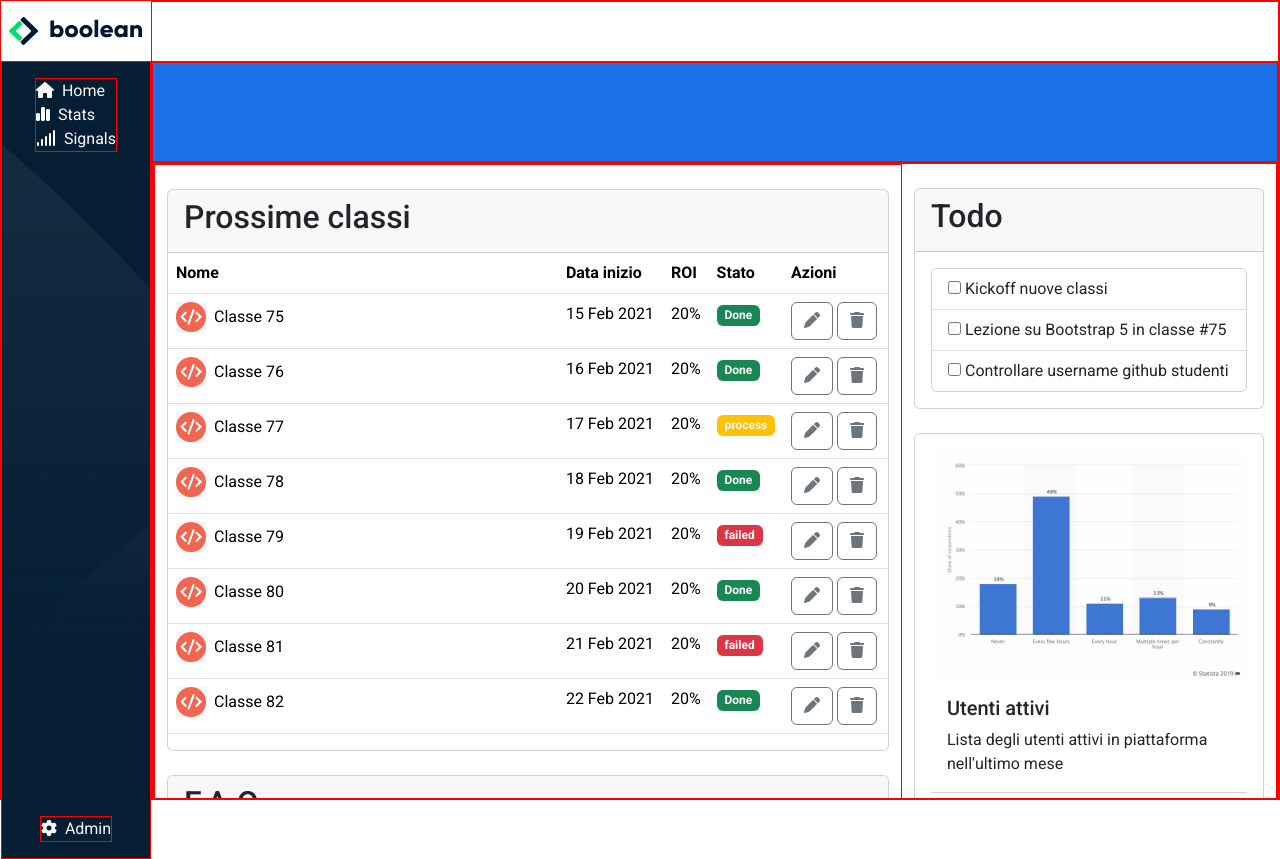
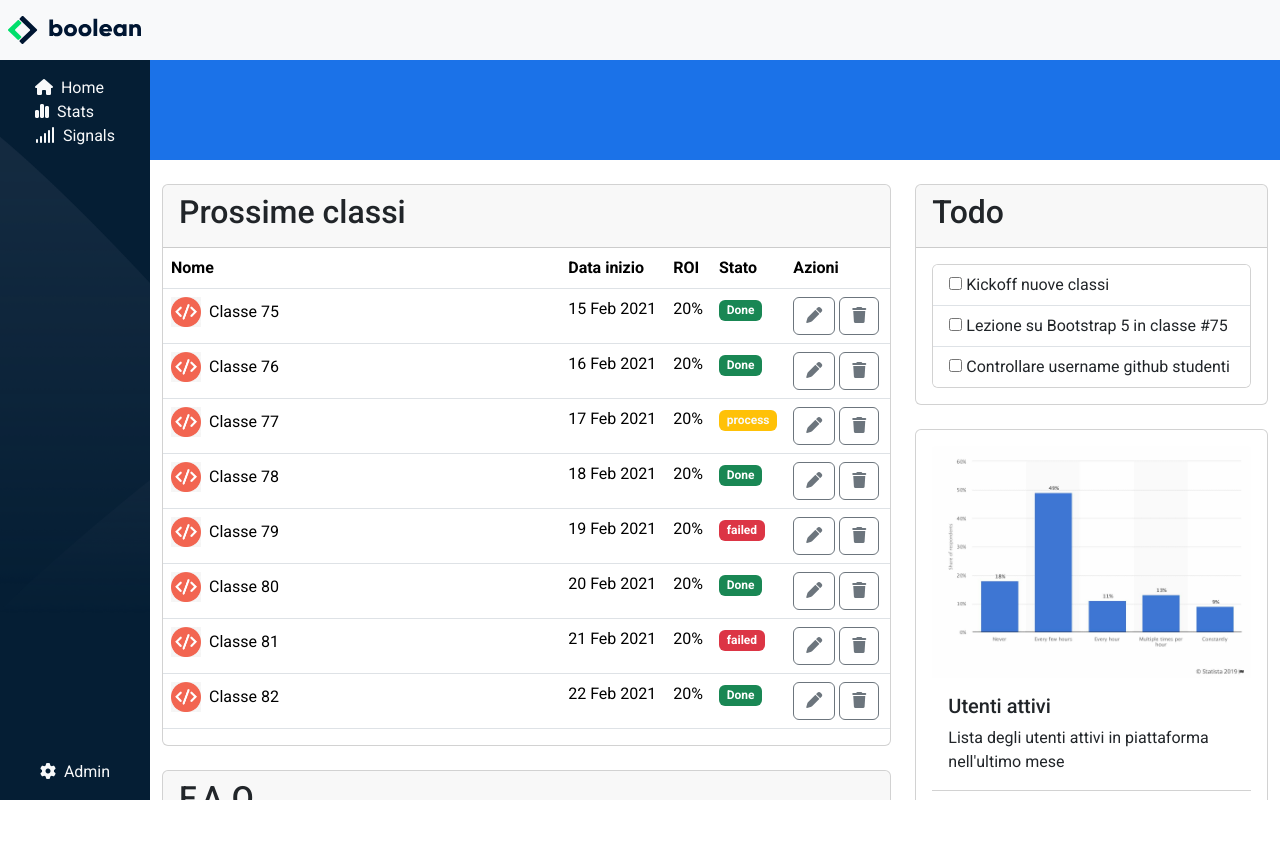
Before and after one commit to WojciechPotoniec/html-css-bootstrap-dashboard, a plain HTML site: page index.html in a window 1280 px wide. After the commit the page ends 800 px from the top, so only its background shows below. Drawn offline with nearby package versions, Linux system fonts and the light colour scheme.

Commit message:
minor fix

```diff
--- a/css/style.css
+++ b/css/style.css
@@ -13,14 +13,13 @@
 body {
     font-family: "Roboto", sans-serif;
 }
-.wrapper nav {
-    height: 100px;
-    /* width: 150px; */
+#wrapper nav {
+    height: 60px;
     background-color: var(--color-main-bg);
 }
 #sidebar {
     width: 150px;
-    height: 100%;
+    height: calc(100% - 60px);
     background-image: url(../img/sidebar-bg.png);
     background-size: cover;
     background-repeat: no-repeat;
--- a/index.html
+++ b/index.html
@@ -19,8 +19,8 @@
 </head>
 
 <body>
-    <div id="wrapper" class="vh-100 d-flex wp-debug ">
-        <nav class="fixed-top py-3 px-2 wp-debug">
+    <div id="wrapper" class="vh-100 d-flex  ">
+        <nav class="fixed-top py-3 px-2 ">
             <div class="img-content">
                 <img src="img/logo.svg" alt="Logo Boolean">
             </div>
@@ -31,8 +31,8 @@
 
             </div>
         </nav>
-        <div id="sidebar" class="d-flex flex-column justify-content-between text-light p-3 wp-debug">
-            <div class="mx-auto wp-debug">
+        <div id="sidebar" class="d-flex flex-column justify-content-between text-light p-3 ">
+            <div class="mx-auto ">
                 <div>
                     <i class="fa-solid fa-house"></i>
                     <span class="ms-1">Home</span>
@@ -46,18 +46,18 @@
                     <span class="ms-1">Signals</span>
                 </div>
             </div>
-            <div class="mx-auto wp-debug">
+            <div class="mx-auto ">
                 <i class="fa-solid fa-gear"></i>
                 <span class="ms-1">Admin</span>
             </div>
         </div>
-        <main class="wp-debug">
-            <div id="hero" class="wp-debug">
+        <main class="">
+            <div id="hero" class="">
 
             </div>
-            <div class="container-fluid wp-debug">
-                <div class="row wp-debug">
-                    <div class="col-12 col-lg-8 wp-debug">
+            <div class="container-fluid ">
+                <div class="row ">
+                    <div class="col-12 col-lg-8 ">
                         <div class="card mt-4">
                             <div class="card-header">
                                 <h2>Prossime classi</h2>
```
